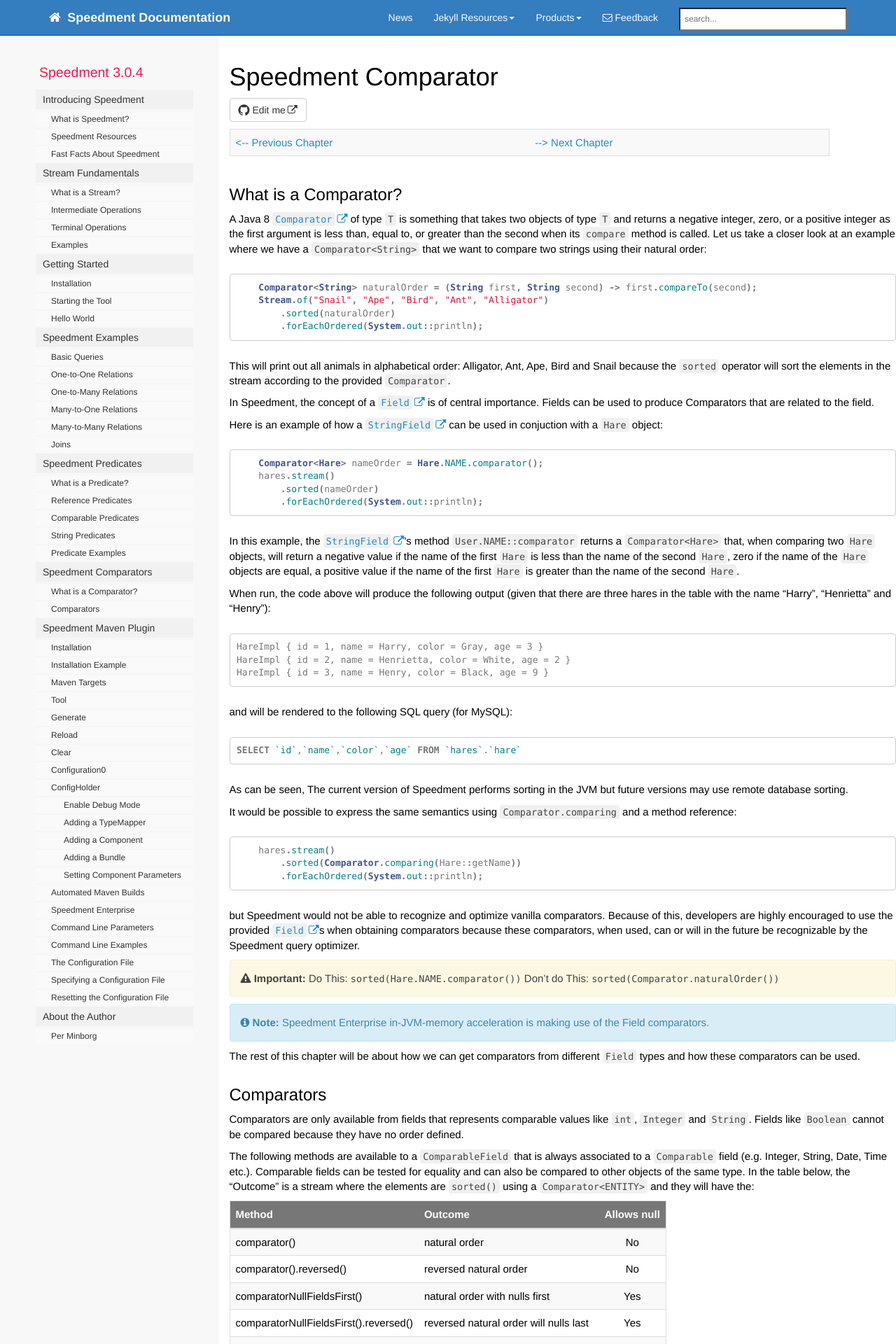
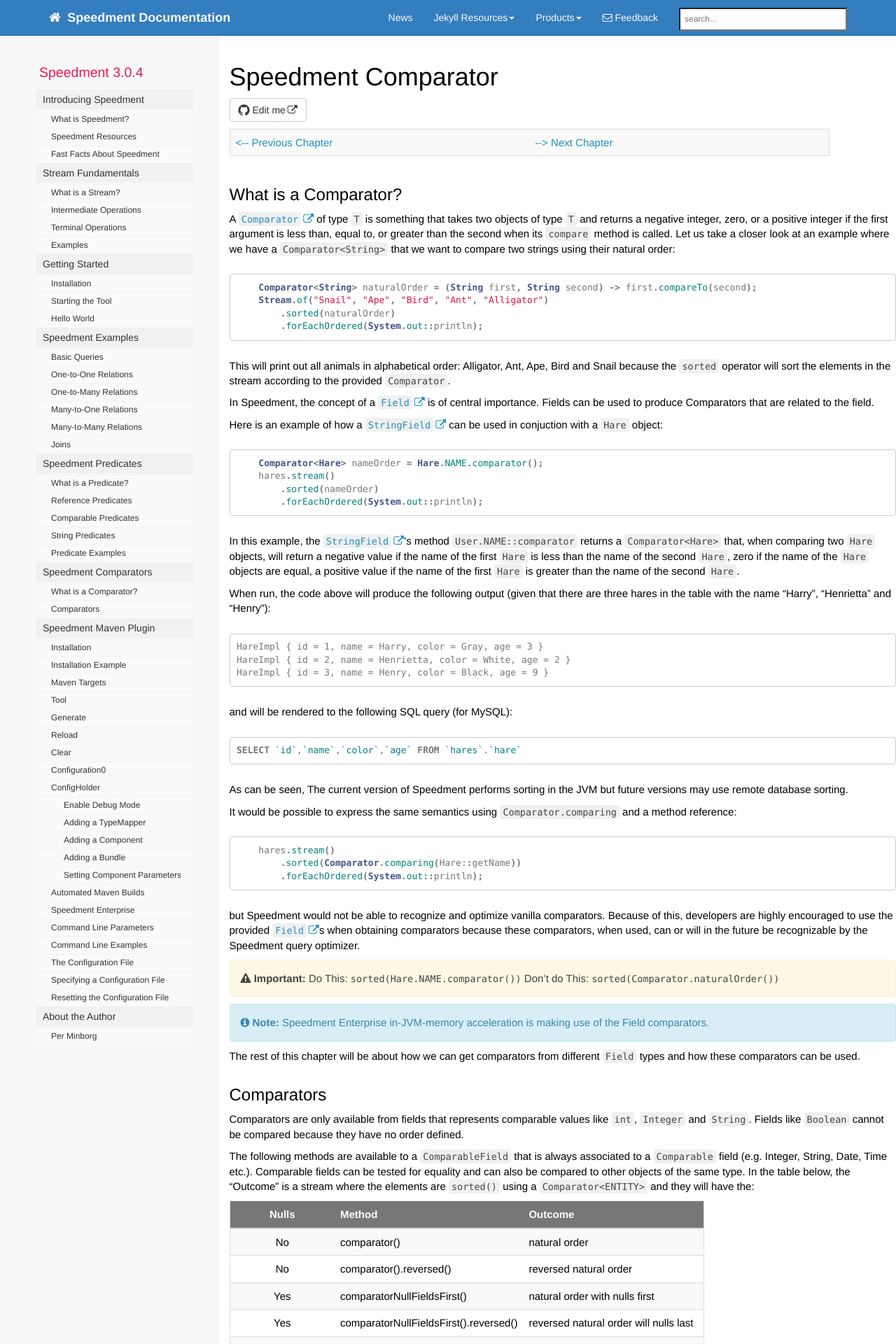
Before and after one commit to speedment/speedment-doc, a Jekyll site: the page built from pages/comparator.md, in a window 1280 px wide. Shown: the top 1920 px of the page at 70% size. Built offline with Jekyll 4.4.1, drawn with Linux system fonts in a browser that asks for light colours; nearby versions of some CDN libraries; comment, search, counter and statistics services are not loaded.

Commit message:
comparaor: Fix table

````diff
--- a/pages/comparator.md
+++ b/pages/comparator.md
@@ -13,7 +13,7 @@
 
 ## What is a Comparator?
 
-A Java 8 {{site.data.javadoc.Comparator}} of type `T` is something that takes two objects of type `T` and returns a negative integer, zero, or a positive integer as the first argument is less than, equal to, or greater than the second when its `compare` method is called. Let us take a closer look at an example where we have a `Comparator<String>` that we want to compare two strings using their natural order:
+A {{site.data.javadoc.Comparator}} of type `T` is something that takes two objects of type `T` and returns a negative integer, zero, or a positive integer if the first argument is less than, equal to, or greater than the second when its `compare` method is called. Let us take a closer look at an example where we have a `Comparator<String>` that we want to compare two strings using their natural order:
 ``` java
     Comparator<String> naturalOrder = (String first, String second) -> first.compareTo(second);
     Stream.of("Snail", "Ape", "Bird", "Ant", "Alligator")
@@ -75,14 +75,14 @@
 Comparable fields can be tested for equality and can also be compared to other objects of the same type.
 In the table below, the "Outcome" is a stream where the elements are `sorted()` using a `Comparator<ENTITY>` and they will have the:
 
-| Method                                 |  Outcome                                               | Allows null |
-| :------------------------------------- | :----------------------------------------------------- | :---------: |
-| comparator()                           | natural order                                          | No          |
-| comparator().reversed()                | reversed natural order                                 | No          |
-| comparatorNullFieldsFirst()            | natural order with nulls first                         | Yes         |
-| comparatorNullFieldsFirst().reversed() | reversed natural order will nulls last                 | Yes         |
-| comparatorNullFieldsLast()             | natural order with nulls last                          | Yes         |
-| comparatorNullFieldsLast().reversed()  | reversed natural order with nulls first                | Yes         |
+| Nulls | Method                                 |  Outcome                                               |
+| :--:  | :------------------------------------- | :----------------------------------------------------- |
+| No    | comparator()                           | natural order                                          |
+| No    | comparator().reversed()                | reversed natural order                                 |
+| Yes   | comparatorNullFieldsFirst()            | natural order with nulls first                         |
+| Yes   | comparatorNullFieldsFirst().reversed() | reversed natural order will nulls last                 |
+| Yes   | comparatorNullFieldsLast()             | natural order with nulls last                          |
+| Yes   | comparatorNullFieldsLast().reversed()  | reversed natural order with nulls first                |
 
 ### comparator
 TBW
````
